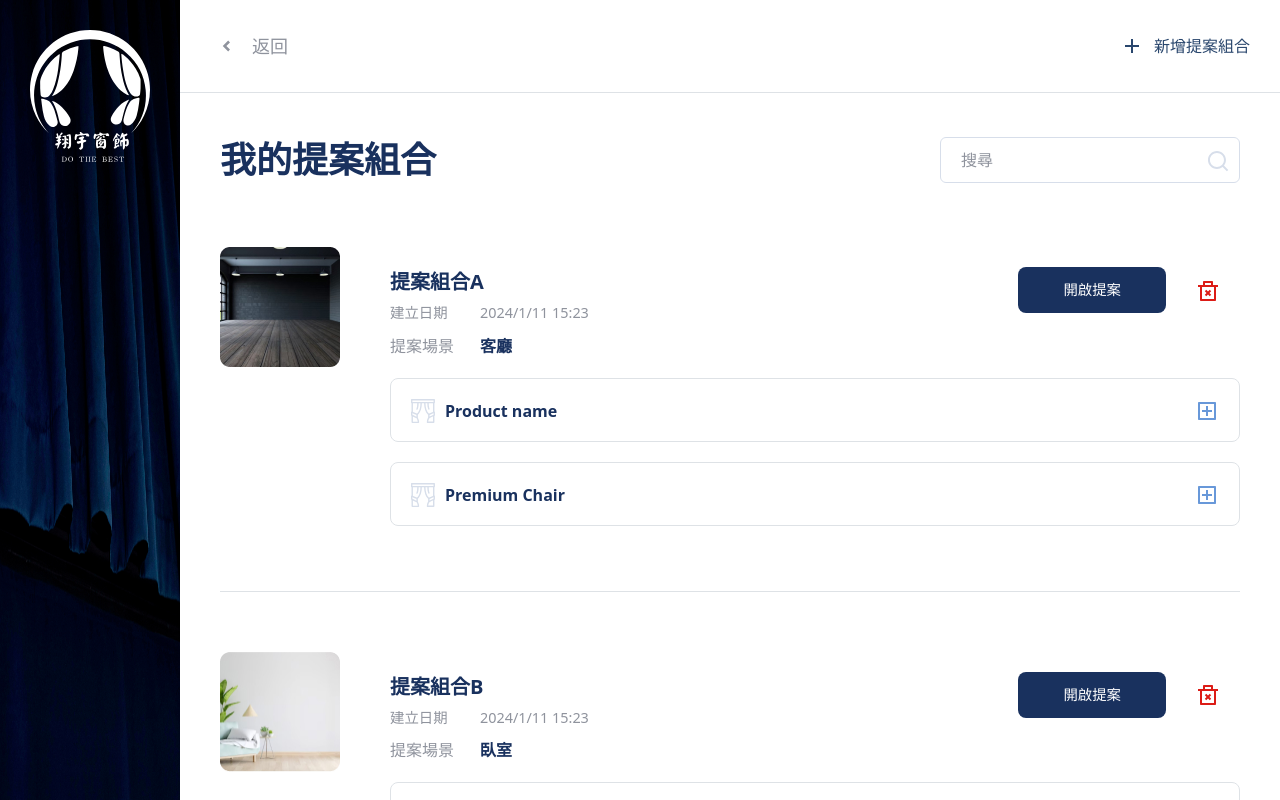
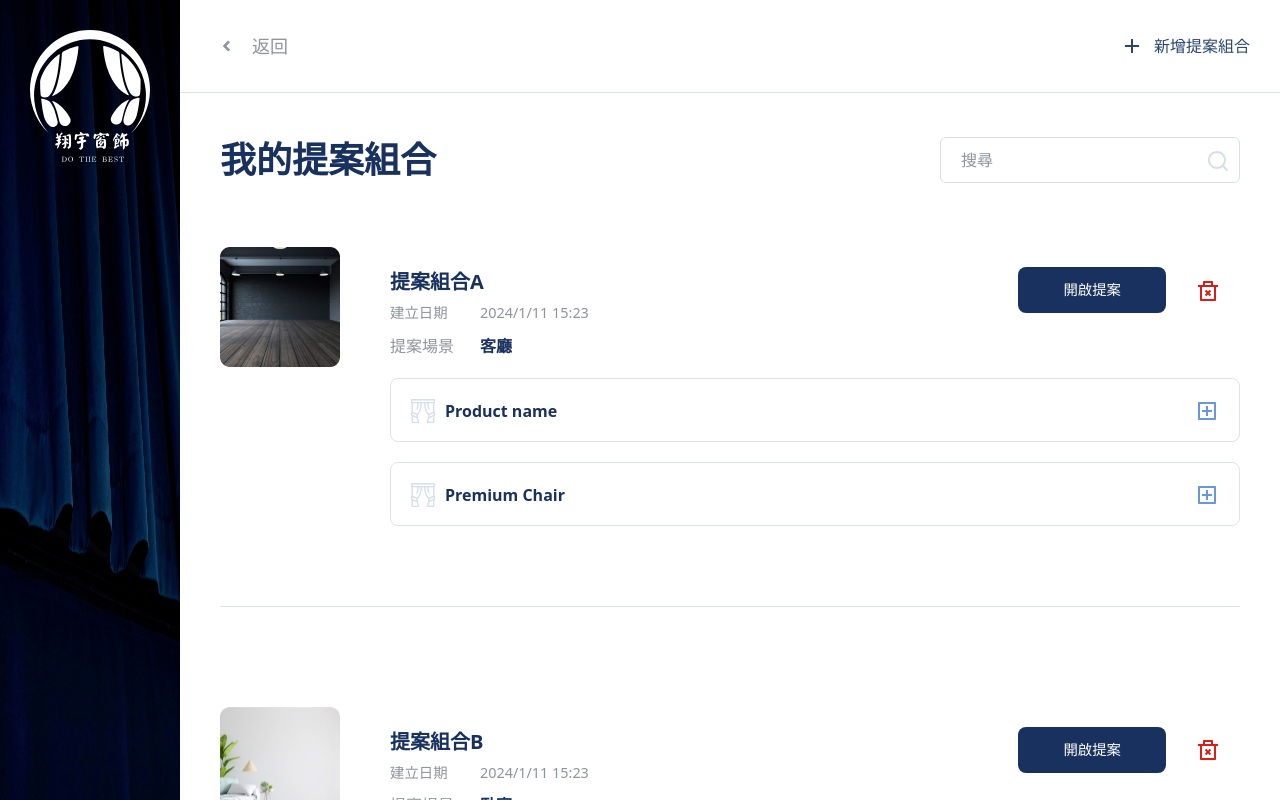
Before and after one commit to Haohan11/curtain-frontend, a Next.js app: page /proposal in a window 1280 px wide. Built offline with nearby package versions, Linux system fonts and the light colour scheme.

Commit message:
layout some components

```diff
--- a/components/combinationCard.js
+++ b/components/combinationCard.js
@@ -85,8 +85,8 @@ const mockCombinationData = {
 
 const CombinationCard = ({ data = mockCombinationData }) => {
   return (
-    <div className="px-5 mt-12">
-      <Row className="g-10 border-bottom pb-9">
+    <div className="px-5 mt-12 pb-8">
+      <Row className="g-10 border-bottom pb-12">
         <Col sm={"auto"} className="ps-0">
           <Image
             alt="combination image"
--- a/components/productCard.js
+++ b/components/productCard.js
@@ -61,6 +61,7 @@ const ProductCard = ({
   deletable,
   sticky,
 }) => {
+  const handledelete = event => event.preventDefault()
   return (
     <Accordion
       key={`pc_${dynamic}_${index}`}
@@ -68,7 +69,7 @@ const ProductCard = ({
     >
       {dynamic ? (
         <FormLabel
-          className={`w-100 cursor-pointer ${
+          className={`w-100 ${checkable && "cursor-pointer"} ${
             sticky && stickyClassName
           } ${cardHeadClassName}`}
           style={cardHeadStyle}
@@ -87,7 +88,7 @@ const ProductCard = ({
             )}
             {product_name}
             <FoldButton eventKey="0" className="ms-auto cursor-pointer" />
-            {deletable && <TrashCan className="ms-2 text-red cursor-pointer" />}
+            {deletable && <TrashCan className="ms-2 text-red cursor-pointer" onClick={handledelete} />}
           </div>
         </FormLabel>
       ) : (
--- a/pages/proposal.js
+++ b/pages/proposal.js
@@ -134,115 +134,115 @@ const mockCombinationData = [
       },
     ],
   },
-  // {
-  //   combination_name: "提案組合C",
-  //   image: "/image/yellow_room.jpg",
-  //   env_name: "廚房",
-  //   created_at: "2024/1/11 15:23",
-  //   data: [
-  //     {
-  //       product_name: "Product name",
-  //       model: "product model",
-  //       series: "product series",
-  //       colors: [
-  //         {
-  //           name: "海藻",
-  //           image_url: "/color_check/blue.jpg",
-  //           id: 0,
-  //         },
-  //         {
-  //           name: "板木",
-  //           image_url: "/color_check/brown.jpg",
-  //           id: 1,
-  //         },
-  //         {
-  //           name: "海苔",
-  //           image_url: "/color_check/green.jpg",
-  //           id: 2,
-  //         },
-  //         {
-  //           name: "蘇丹紅",
-  //           image_url: "/color_check/red.jpg",
-  //           id: 3,
-  //         },
-  //         {
-  //           name: "頁岩",
-  //           image_url: "/color_check/grey.jpg",
-  //           id: 4,
-  //         },
-  //       ],
-  //       description:
-  //         "沉穩素雅設計，妝點室內氣息。 內附調整型掛勾，可調節窗簾長度，自由決定是否露出軌道。並讓擺折曲線更加美觀。",
-  //       material: "product material",
-  //       absorption_rate: "5",
-  //       blocking_rate: "2",
-  //     },
-  //     {
-  //       product_name: "Premium Chair",
-  //       model: "PCH-2000",
-  //       series: "Luxury Collection",
-  //       colors: [
-  //         {
-  //           name: "Royal Blue",
-  //           image_url: "/color_check/blue.jpg",
-  //           id: 0,
-  //         },
-  //         {
-  //           name: "Velvet Red",
-  //           image_url: "/color_check/red.jpg",
-  //           id: 1,
-  //         },
-  //         {
-  //           name: "Ebony Black",
-  //           image_url: "/color_check/green.jpg",
-  //           id: 2,
-  //         },
-  //         {
-  //           name: "Champagne Gold",
-  //           image_url: "/color_check/brown.jpg",
-  //           id: 3,
-  //         },
-  //       ],
-  //       description:
-  //         "Experience unparalleled comfort and style with our Premium Chair from the Luxury Collection. The sophisticated design enhances any interior, and the adjustable hanging hooks allow you to customize the curtain length, revealing or concealing the track as desired.",
-  //       material: "High-quality Upholstery",
-  //       absorption_rate: "4",
-  //       blocking_rate: "3",
-  //     },
-  //     {
-  //       product_name: "Premium Chair",
-  //       model: "PCH-2000",
-  //       series: "Luxury Collection",
-  //       colors: [
-  //         {
-  //           name: "Royal Blue",
-  //           image_url: "/color_check/blue.jpg",
-  //           id: 0,
-  //         },
-  //         {
-  //           name: "Velvet Red",
-  //           image_url: "/color_check/red.jpg",
-  //           id: 1,
-  //         },
-  //         {
-  //           name: "Ebony Black",
-  //           image_url: "/color_check/green.jpg",
-  //           id: 2,
-  //         },
-  //         {
-  //           name: "Champagne Gold",
-  //           image_url: "/color_check/brown.jpg",
-  //           id: 3,
-  //         },
-  //       ],
-  //       description:
-  //         "Experience unparalleled comfort and style with our Premium Chair from the Luxury Collection. The sophisticated design enhances any interior, and the adjustable hanging hooks allow you to customize the curtain length, revealing or concealing the track as desired.",
-  //       material: "High-quality Upholstery",
-  //       absorption_rate: "4",
-  //       blocking_rate: "3",
-  //     },
-  //   ],
-  // },
+  {
+    combination_name: "提案組合C",
+    image: "/image/yellow_room.jpg",
+    env_name: "廚房",
+    created_at: "2024/1/11 15:23",
+    data: [
+      {
+        product_name: "Product name",
+        model: "product model",
+        series: "product series",
+        colors: [
+          {
+            name: "海藻",
+            image_url: "/color_check/blue.jpg",
+            id: 0,
+          },
+          {
+            name: "板木",
+            image_url: "/color_check/brown.jpg",
+            id: 1,
+          },
+          {
+            name: "海苔",
+            image_url: "/color_check/green.jpg",
+            id: 2,
+          },
+          {
+            name: "蘇丹紅",
+            image_url: "/color_check/red.jpg",
+            id: 3,
+          },
+          {
+            name: "頁岩",
+            image_url: "/color_check/grey.jpg",
+            id: 4,
+          },
+        ],
+        description:
+          "沉穩素雅設計，妝點室內氣息。 內附調整型掛勾，可調節窗簾長度，自由決定是否露出軌道。並讓擺折曲線更加美觀。",
+        material: "product material",
+        absorption_rate: "5",
+        blocking_rate: "2",
+      },
+      {
+        product_name: "Premium Chair",
+        model: "PCH-2000",
+        series: "Luxury Collection",
+        colors: [
+          {
+            name: "Royal Blue",
+            image_url: "/color_check/blue.jpg",
+            id: 0,
+          },
+          {
+            name: "Velvet Red",
+            image_url: "/color_check/red.jpg",
+            id: 1,
+          },
+          {
+            name: "Ebony Black",
+            image_url: "/color_check/green.jpg",
+            id: 2,
+          },
+          {
+            name: "Champagne Gold",
+            image_url: "/color_check/brown.jpg",
+            id: 3,
+          },
+        ],
+        description:
+          "Experience unparalleled comfort and style with our Premium Chair from the Luxury Collection. The sophisticated design enhances any interior, and the adjustable hanging hooks allow you to customize the curtain length, revealing or concealing the track as desired.",
+        material: "High-quality Upholstery",
+        absorption_rate: "4",
+        blocking_rate: "3",
+      },
+      {
+        product_name: "Premium Chair",
+        model: "PCH-2000",
+        series: "Luxury Collection",
+        colors: [
+          {
+            name: "Royal Blue",
+            image_url: "/color_check/blue.jpg",
+            id: 0,
+          },
+          {
+            name: "Velvet Red",
+            image_url: "/color_check/red.jpg",
+            id: 1,
+          },
+          {
+            name: "Ebony Black",
+            image_url: "/color_check/green.jpg",
+            id: 2,
+          },
+          {
+            name: "Champagne Gold",
+            image_url: "/color_check/brown.jpg",
+            id: 3,
+          },
+        ],
+        description:
+          "Experience unparalleled comfort and style with our Premium Chair from the Luxury Collection. The sophisticated design enhances any interior, and the adjustable hanging hooks allow you to customize the curtain length, revealing or concealing the track as desired.",
+        material: "High-quality Upholstery",
+        absorption_rate: "4",
+        blocking_rate: "3",
+      },
+    ],
+  },
 ];
 
 const ProposalPage = () => {
@@ -284,10 +284,12 @@ const ProposalPage = () => {
             {mockCombinationData.map((data, index) => (
               <CombinationCard key={index} data={data} />
             ))}
-            <div style={{height: '200px'}}></div>
-            <div className="position-absolute bottom-0 w-100 ms--8 mb--8">
+            <div style={{ height: "250px" }}></div>
+            <div className="position-absolute bottom-0 w-100 ms--8  mb--8">
               <Pagination />
-              <div className="mt-12 flex-center py-8 text-textgrey">{copyrightText}</div>
+              <div className="mt-12 flex-center py-6 text-textgrey">
+                {copyrightText}
+              </div>
             </div>
           </div>
         </div>
```
